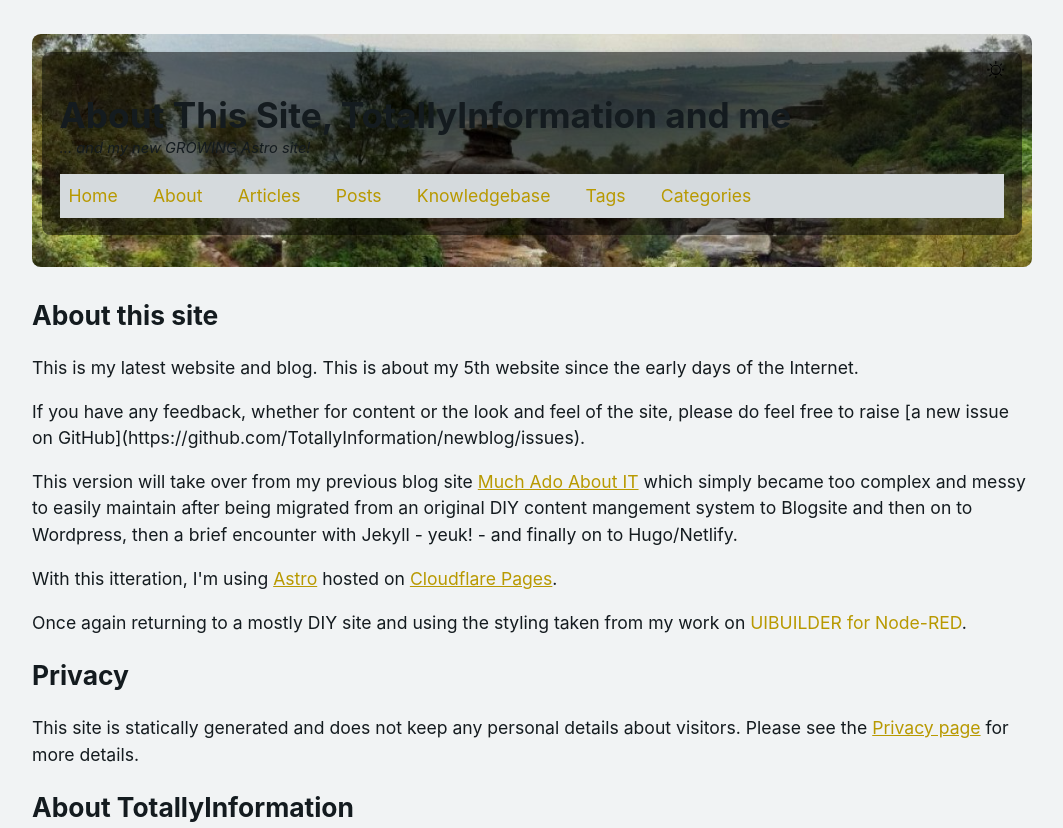
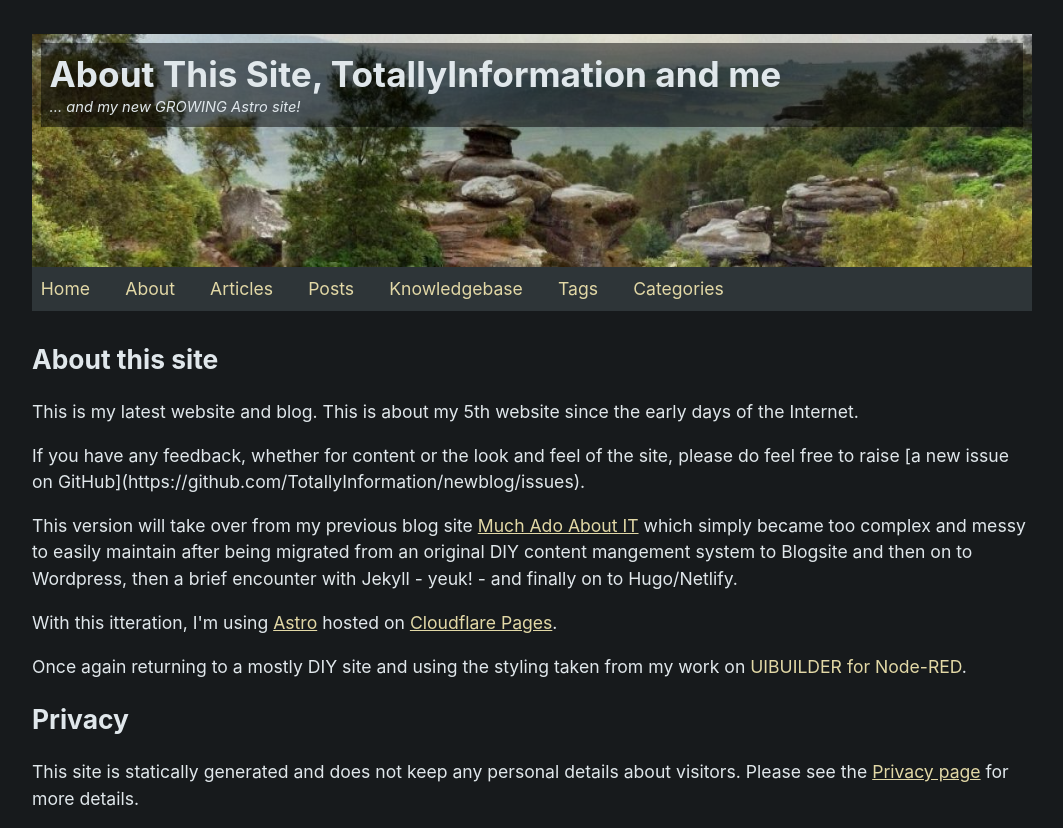
Before and after one commit to TotallyInformation/newblog, an Astro site: page /about in a window 1280 px wide. Shown: the top 828 px of the page, without its empty margins (108-1171 px from the left). Built offline with nearby package versions, Linux system fonts and the light colour scheme; Astro itself is replaced by a stand-in of ours.

Commit message:
Better header. No overflowing banner text

```diff
--- a/src/components/PageHeader.astro
+++ b/src/components/PageHeader.astro
@@ -7,57 +7,67 @@
 import { getImage, Image  } from "astro:assets"
 // import siteInfo from '../site-info.json';
 import PageNav from './PageNav.astro'
-import ThemeChanger from './ThemeChanger.astro'
+// import ThemeChanger from './ThemeChanger.astro'
 import BrimhamRocks from '../resources/brimham-rocks-1200x279.jpg';
 
-const BrimhamRocksOptimised = await getImage({ src: BrimhamRocks })
+// const BrimhamRocksOptimised = await getImage({ src: BrimhamRocks })
 const frontmatter = Astro.props.frontmatter ?? {}
 // console.log('PageHeader.astro', Astro.props.frontmatter)
 
 if (!frontmatter?.title) frontmatter.title = ''
 if (!frontmatter?.subtitle) frontmatter.subtitle = ''
+
+// <style define:vars={{ headBgImg: `url(${BrimhamRocksOptimised.src})` }}>
 ---
 <header data-component="PageHeader">
-    <Image src={BrimhamRocks} alt="Brimham Rocks, Yorkshire, UK" />
-    <div>
-        <ThemeChanger />
-        <h1 class:list={[{'with-subtitle': frontmatter.subtitle}]}>{frontmatter.title}</h1>
-        { frontmatter.subtitle && <div role="doc-subtitle">{frontmatter.subtitle}</div> }
-        <PageNav></PageNav>
+    <div id="head-banner">
+        <Image id="head-img" src={BrimhamRocks} alt="Brimham Rocks, Yorkshire, UK" />
+        <div id="head-text">
+            <h1 id="head-h1" class:list={['head-h1', {'with-subtitle': frontmatter.subtitle}]}>{frontmatter.title}</h1>
+            { frontmatter.subtitle && <div role="doc-subtitle" id="head-subh1">{frontmatter.subtitle}</div> }
+        </div>
     </div>
+    <PageNav></PageNav>
 </header>
-<style define:vars={{ headBgImg: `url(${BrimhamRocksOptimised.src})` }}>
+<style>
     header {
-        /* background-image: var(--headBgImg);
-        background-size: cover;
-        background-repeat: no-repeat; */
+        position: relative;
+    }
+
+    #head-h1 {
+        margin: 0;
+    }
+    #head-subh1 {
+        margin-bottom: 0;
+    }
+
+    #head-banner {
         position: relative;
         width: 100%;
-        /* display: flex;
-        justify-content: flex-start;
-        align-items: flex-start; */
+        height: auto;
+        overflow: hidden;
     }
-    img {
+
+    #head-img {
         width: 100%;
-        height: auto; /* Maintains the aspect ratio */
+        height: auto;
         display: block;
-        margin: 0; padding: 0;
-        border-radius: var(--border-radius);
+        margin:0;
     }
-    header > div {
+
+    #head-text {
         position: absolute;
-        top: 1rem;
-        left: 1%;
-        margin: 0; padding: 0;
-        /* color: white; */
-        background-color: rgba(0, 0, 0, 0.5); /* Optional: semi-transparent background for better text contrast */
-        padding: 1rem;
-        width: 98%;
-        border-radius: var(--border-radius);
+        top: .5rem;
+        left: .5rem;
+        width: calc(100% - 1rem);
+        height: auto;
+        background: rgba(0, 0, 0, 0.5);
+        padding: 0.5rem;
+        overflow: hidden;
     }
-    header > div::after {
-        content: '';
-        display: block;
-        clear: both;
+
+    .header__title {
+        font-size: 2rem;
+        margin: 0;
     }
 </style>
```
